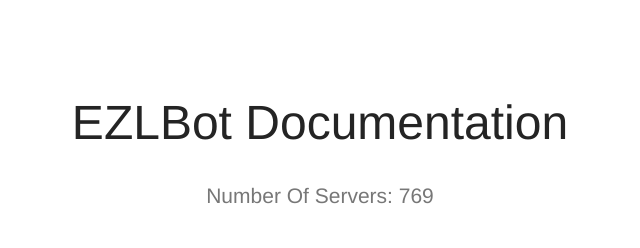
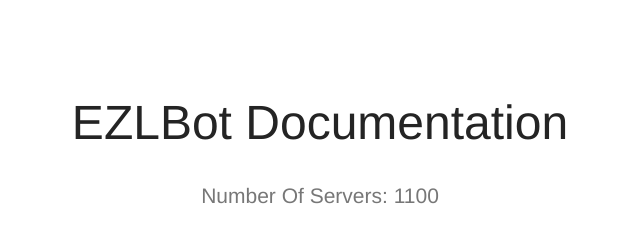
Before and after one commit to DamonLork/EZLBotDocs, a plain HTML site: page index.html in a window 1280 px wide. Shown: the top 248 px of the page, 320-960 px from the left. Drawn offline with Linux system fonts and the light colour scheme.

Commit message:
updating servers

```diff
--- a/index.html
+++ b/index.html
@@ -40,7 +40,7 @@
                     <div class="col-md-12">
                         <div class="big-title text-center" >
                             <h1>EZLBot Documentation</h1>
-                            <p class="lead">Number of Servers: 769</p>
+                            <p class="lead">Number of Servers: 1100</p>
                             <p id="demo"></p>
                         </div>
                         <!-- end title -->
```
